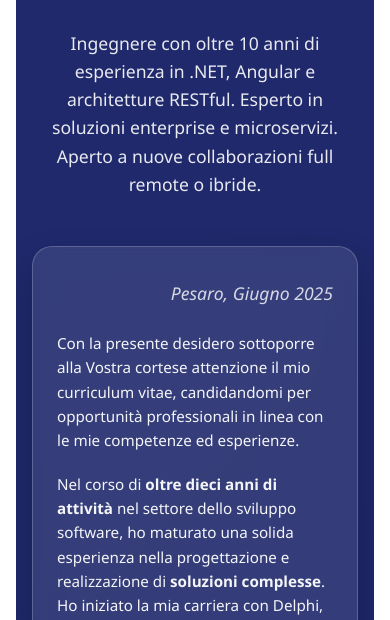
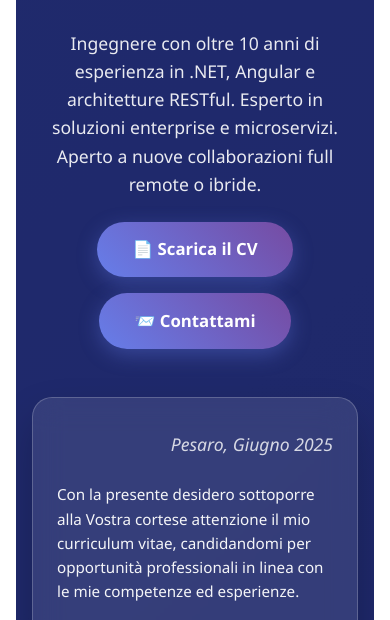
Before and after one commit to paolopci/CV, a plain HTML site: page index.html in a window 390 px wide. Shown: the part 164-784 px from the top of the page. Drawn offline with Linux system fonts and the light colour scheme.

Commit message:
add button CTE per Contatti e download CV

```diff
--- a/css/index.css
+++ b/css/index.css
@@ -1292,7 +1292,7 @@ body.dark-theme .nav-links a:hover {
 /* 1. Pulsante hero */
 .btn-hero {
   display: inline-block;
-  margin: 1.2rem 0 0;
+
   padding: .9rem 2.2rem;
   font-weight: 600;
   font-size: 1.05rem;
@@ -1303,6 +1303,7 @@ body.dark-theme .nav-links a:hover {
   transition: transform .3s ease, box-shadow .3s ease;
   text-decoration: none;
 }
+    margin: 0.5rem;
 .btn-hero:hover {
   transform: translateY(-2px);
   box-shadow: 0 8px 25px rgba(102,126,234,.45);
@@ -1340,3 +1341,22 @@ body.dark-theme .nav-links a:hover {
 }
 
 /* 5. Dark-mode fixes sono già presenti nel tuo CSS originale */
+
+
+/* CTA button container */
+.hero-buttons {
+    display: flex;
+    justify-content: center;
+    flex-wrap: wrap;
+    gap: 1rem;
+    margin-top: 1.5rem;
+}
+
+@media (max-width: 768px) {
+    .hero-buttons {
+        flex-direction: column;
+        align-items: center;
+    }
+}
+
+}
--- a/index.html
+++ b/index.html
@@ -44,6 +44,13 @@
     Ingegnere con oltre 10 anni di esperienza in .NET, Angular e architetture RESTful.
     Esperto in soluzioni enterprise e microservizi. Aperto a nuove collaborazioni full remote o ibride.
 </div>
+
+<div class="hero-buttons">
+    <a href="cv-paolo-paci.pdf" class="btn-hero" download>📄 Scarica il CV</a>
+    <a href="#contact" class="btn-hero">📨 Contattami</a>
+</div>
+
+
 
             </div>
             <!-- Presentation Letter -->
```
